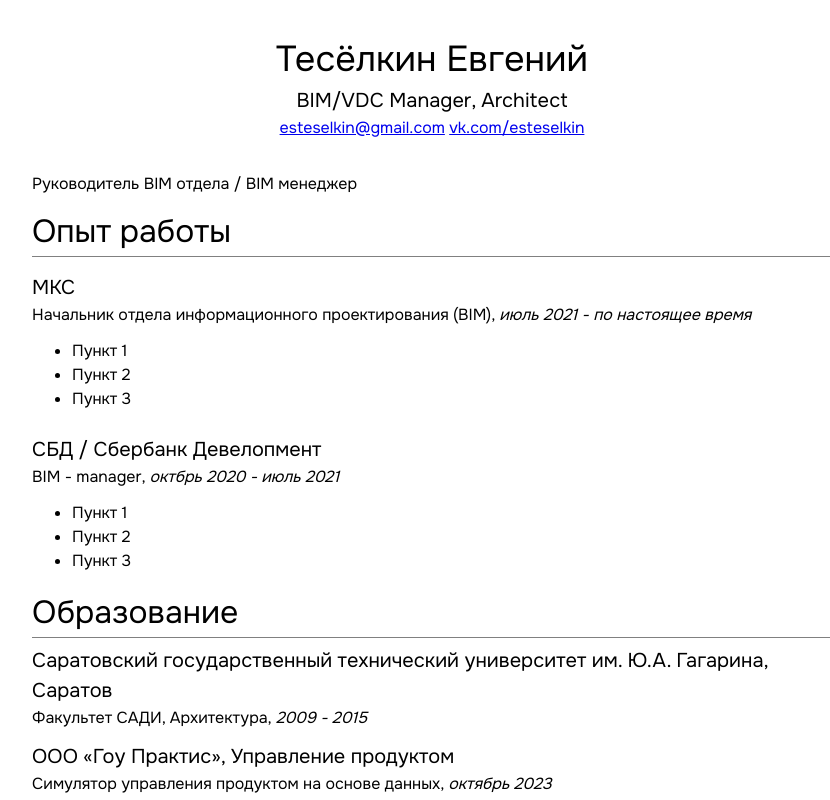
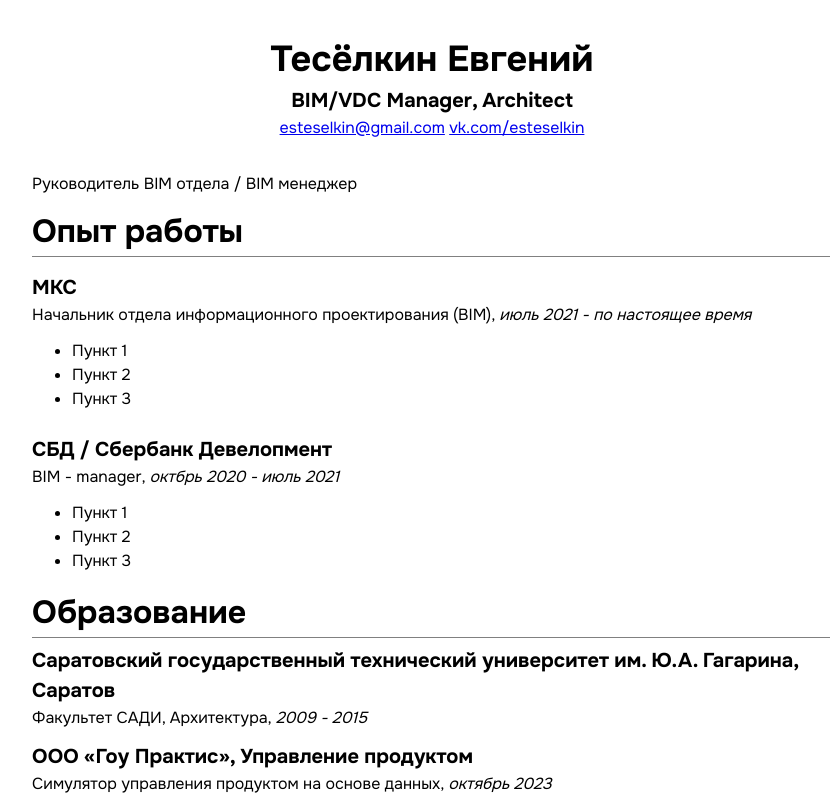
Before and after one commit to esteselkin/esteselkin.github.io, a plain HTML site: page index.html in a window 1280 px wide. Shown: the top 800 px of the page, without its empty margins (208-1038 px from the left). Drawn offline with Linux system fonts and the light colour scheme.

Commit message:
edit css

```diff
--- a/style.css
+++ b/style.css
@@ -12,7 +12,6 @@
 
 body {
   font-family: Onest;
-  font-size: 16px;
   margin: 0 auto;   /* center content */
   max-width: 800px; /* limit width */
   line-height: 1.5;
@@ -30,7 +29,7 @@ ul {
 }
 
 h1,h2,h3 {
-  font-weight: 400;
+  font-weight: 700;
   margin: 0px;
 }
 
```
